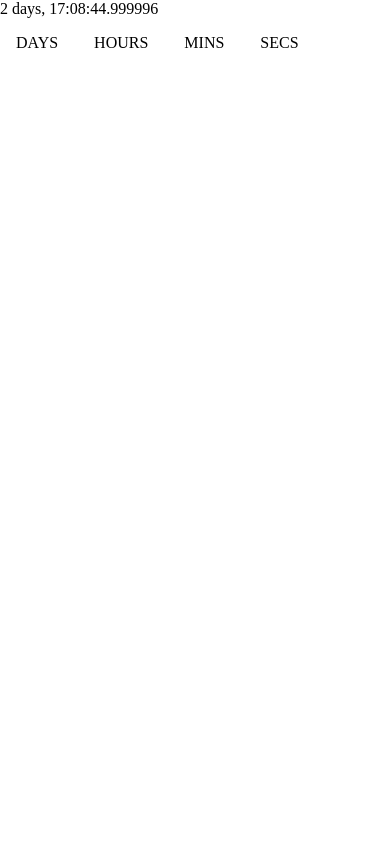
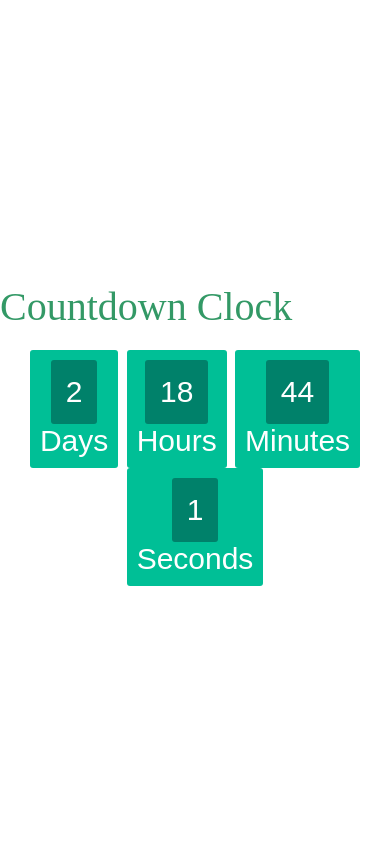
Before and after one commit to LucyMountain/ARGWeb, a Django app: page /countdown/ in a window 390 px wide. Run offline with Django 4.2, Linux system fonts and the light colour scheme; parts of the project's set-up code (start-up, migrations or seed data) failed here and were passed over; some libraries are stand-ins or nearby versions.

Commit message:
countdown working

```diff
--- a/ARGWeb/settings.py
+++ b/ARGWeb/settings.py
@@ -48,7 +48,7 @@ if DJANGO_CONFIGURATION == 'Dev':
 else:
     # !!! USE THIS CONFIGURATION FOR PRODUCTION !!!
     DEBUG = False
-    ALLOWED_HOSTS = ['01111000.org', 'mammath.org']
+    ALLOWED_HOSTS = ['01111000.org']
     SESSION_COOKIE_SECURE = True
     CSRF_COOKIE_SECURE = True
     SECURE_SSL_REDIRECT = True
--- a/countdown/templates/countdown/index.html
+++ b/countdown/templates/countdown/index.html
@@ -6,52 +6,53 @@
 {% block title %}Countdown{% endblock title %}
 
 {% block content %}
-    {{ counter }}
-    <div id="countdown">
-        <div id='tiles'></div>
-        <div class="labels">
-            <li>Days</li>
-            <li>Hours</li>
-            <li>Mins</li>
-            <li>Secs</li>
+    <div class="timer">
+    <h1>Countdown Clock</h1>
+    <div id="clockdiv">
+      <div>
+        <span class="days" id="day"></span>
+        <div class="smalltext">Days</div>
+      </div>
+      <div>
+        <span class="hours" id="hour"></span>
+        <div class="smalltext">Hours</div>
+      </div>
+      <div>
+        <span class="minutes" id="minute"></span>
+        <div class="smalltext">Minutes</div>
+      </div>
+      <div>
+        <span class="seconds" id="second"></span>
+        <div class="smalltext">Seconds</div>
       </div>
     </div>
-{% endblock content %}
+    </div>
+
+    <p id="demo"></p>
 
     <script>
-var countDownDate = new Date().getTime() + (1000*3600*48);
-//var countDownDate = new Date("July 8, 2018 15:37:25").getTime(); // set the countdown date
-console.log(countDownDate)
-var days, hours, minutes, seconds; // variables for time units
 
-var countdown = document.getElementById("tiles"); // get tag element
+        var deadline = new Date("apr 10, 2023 15:37:25").getTime();
 
-getCountdown();
+        var x = setInterval(function() {
 
-setInterval(function() {
-  getCountdown();
+        var now = new Date().getTime();
+        var t = deadline - now;
+        var days = Math.floor(t / (1000 * 60 * 60 * 24));
+        var hours = Math.floor((t%(1000 * 60 * 60 * 24))/(1000 * 60 * 60));
+        var minutes = Math.floor((t % (1000 * 60 * 60)) / (1000 * 60));
+        var seconds = Math.floor((t % (1000 * 60)) / 1000);
+        document.getElementById("day").innerHTML =days ;
+        document.getElementById("hour").innerHTML =hours;
+        document.getElementById("minute").innerHTML = minutes;
+        document.getElementById("second").innerHTML =seconds;
+        if (t < 0) {
+                clearInterval(x);
+                document.getElementById("demo").innerHTML = "TIME UP";
+                document.getElementById("day").innerHTML ='0';
+                document.getElementById("hour").innerHTML ='0';
+                document.getElementById("minute").innerHTML ='0' ;
+                document.getElementById("second").innerHTML = '0'; }
         }, 1000);
-
-function getCountdown() {
-
-  // find the amount of "seconds" between now and target
-  var current_date = new Date().getTime();
-  var seconds_left = (countDownDate - current_date) / 1000;
-
-  days = pad(parseInt(seconds_left / 86400));
-  seconds_left = seconds_left % 86400;
-
-  hours = pad(parseInt(seconds_left / 3600));
-  seconds_left = seconds_left % 3600;
-
-  minutes = pad(parseInt(seconds_left / 60));
-  seconds = pad(parseInt(seconds_left % 60));
-
-  // format countdown string + set tag value
-  countdown.innerHTML = "<span>" + days + "</span><span>" + hours + "</span><span>" + minutes + "</span><span>" + seconds + "</span>";
-}
-
-function pad(n) {
-  return (n < 10 ? '0' : '') + n;
-}
     </script>
+{% endblock content %}
--- a/homepage/static/style.css
+++ b/homepage/static/style.css
@@ -17,30 +17,50 @@
 
 body {
   margin:0em;
+  position: absolute;
+  top: 0;
+  bottom: 0;
+  left: 0;
+  right: 0;
+
+  display: flex;
+  flex-wrap: wrap;
+  align-items: center;
+  justify-content: center;
 }
-li {
-  display: inline-block;
-  font-size: 1.5em;
-  list-style-type: none;
-  padding: 1em;
-  text-transform: uppercase;
+timer{
+    text-align: center;
+    background: #00ECB9;
+  font-family: sans-serif;
+  font-weight: 100;
 }
-
-li span {
-  display: block;
-  font-size: 4.5rem;
+h1{
+  color: #396;
+  font-weight: 100;
+  font-size: 40px;
+  margin: 40px 0px 20px;
 }
-
-@media all and (max-width: 768px) {
-  h1 {
-    font-size: calc(1.5rem * var(--smaller));
-  }
-
-  li {
-    font-size: calc(1.125rem * var(--smaller));
-  }
-
-  li span {
-    font-size: calc(3.375rem * var(--smaller));
-  }
+ #clockdiv{
+    font-family: sans-serif;
+    color: #fff;
+    display: inline-block;
+    font-weight: 100;
+    text-align: center;
+    font-size: 30px;
 }
+#clockdiv > div{
+    padding: 10px;
+    border-radius: 3px;
+    background: #00BF96;
+    display: inline-block;
+}
+#clockdiv div > span{
+    padding: 15px;
+    border-radius: 3px;
+    background: #00816A;
+    display: inline-block;
+}
+smalltext{
+    padding-top: 5px;
+    font-size: 16px;
+}
```
Also changed, not shown: homepage/templates/homepage/index.html (added). Lines whose indentation alone changed are shown as unchanged.
